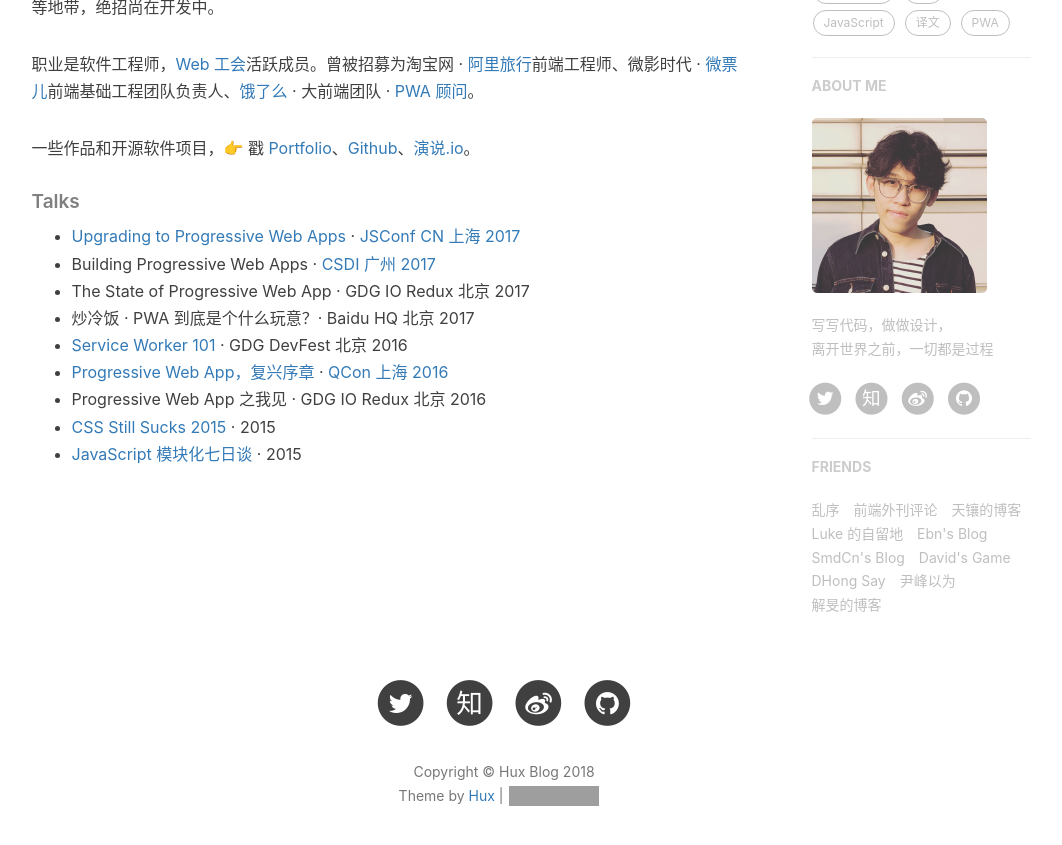
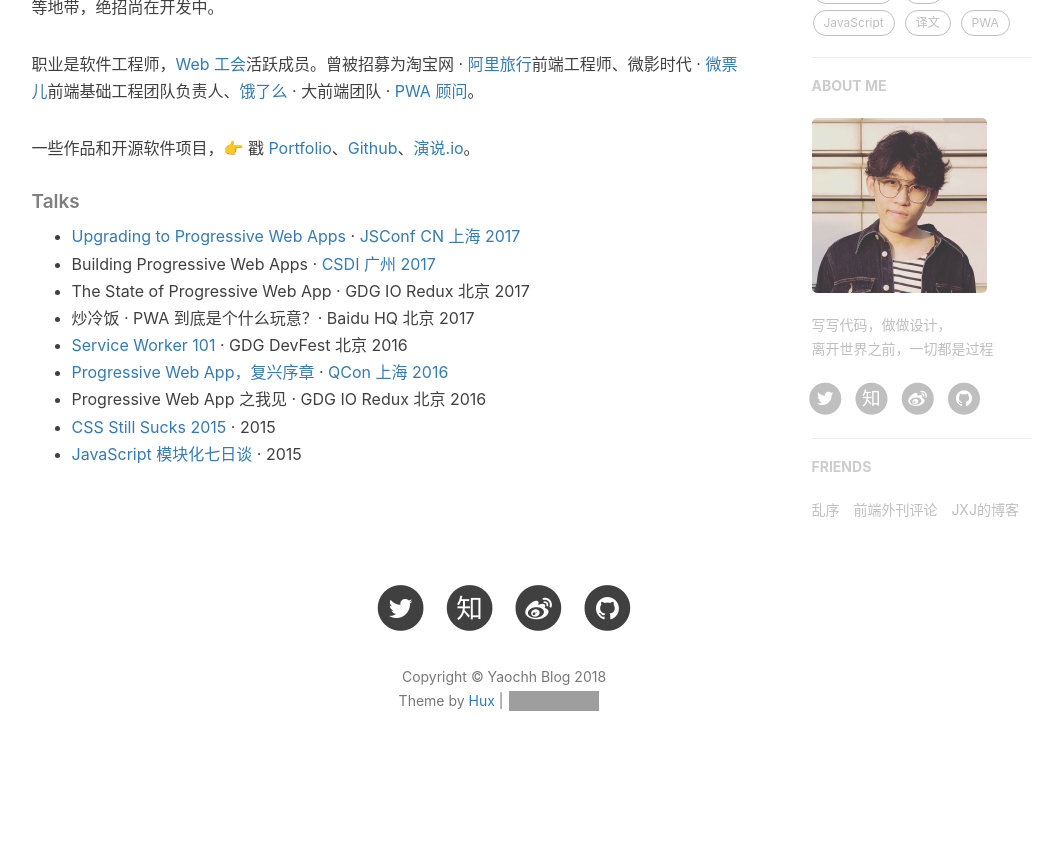
Before and after one commit to yaochh/yaochh.github.io, a Jekyll site: the page built from about.html, in a window 1280 px wide and 900 px high, scrolled down 636 px. Shown: the top 845 px of the window, without its empty margins (136-1198 px from the left). Built offline with Jekyll 4.4.1, drawn with Linux system fonts in a browser that asks for light colours; nearby versions of some CDN libraries; comment, search, counter and statistics services are not loaded; after the commit the page ends 1441 px from its top, so only the background shows below that; grey boxes are pictures that could not be loaded.

Commit message:
修改基本信息

```diff
--- a/_config.yml
+++ b/_config.yml
@@ -1,21 +1,21 @@
 # Site settings
-title: Hux Blog
-SEOTitle: 黄玄的博客 | Hux Blog
+title: Yaochh Blog
+SEOTitle: 楚晖的博客 | Yaochh Blog
 header-img: img/home-bg.jpg
-email: huxpro@gmail.com
-description: "关于前端与设计、黑客与画家 | 黄玄，Web & Mobile Lover，Software Engineer，UX Designer | 这里是 @Hux黄玄 的个人博客，与你一起发现更大的世界。"
-keyword: "黄玄, Hux黄玄, Hux, 鬼栈, huxpro, @huxpro, 黄玄的博客, Hux Blog, 博客, 个人网站, 互联网, Web, JavaScript, 前端, 设计"
-url: "https://huangxuan.me"              # your host, for absolute URL
+email: 448648048@qq,com
+description: "这里是 chuhui 的个人博客，与你一起发现更大的世界。"
+keyword: "黄玄的博客, Hux Blog, 博客, 个人网站, Web, JavaScript, 前端, 设计"
+url: "https://yaochh.github.io"              # your host, for absolute URL
 baseurl: ""                             # for example, '/blog' if your blog hosted on 'host/blog'
 
 
 
 # SNS settings
 RSS: false
-weibo_username:     huxpro
-zhihu_username:     huxpro
-github_username:    huxpro
-twitter_username:   huxpro
+weibo_username:     none
+zhihu_username:     none
+github_username:    yaochh
+twitter_username:   none
 #facebook_username:  huxpro
 # linkedin_username:  firstname-lastname-idxxxx
 
@@ -46,9 +46,9 @@
   input: GFM                            # use Github Flavored Markdown !important
 
 
-
+# 评论系统
 # Disqus settings
-disqus_username: hux
+disqus_username: yaochh
 
 # Netease setttings
 netease_comment: false
@@ -59,6 +59,8 @@
 # Baidu Analytics
 # ba_track_id: [your track id]
 
+
+# 站长工具
 # Google Analytics
 ga_track_id: 'UA-49627206-1'            # Format: UA-xxxxxx-xx
 ga_domain: huangxuan.me
@@ -96,28 +98,7 @@
         title: "前端外刊评论",
         href: "http://qianduan.guru/"
     },{
-        title: "天镶的博客",
-        href: "http://lingyu.wang/"
-    },{
-        title: "Luke 的自留地",
-        href: "http://hmqk1995.github.io"
-    },{
-        title: "Ebn's Blog",
-        href: "http://ebnbin.com/"
-    },{
-        title: "SmdCn's Blog",
-        href: "http://blog.smdcn.net"
-    },{
-        title: "David's Game",
-        href: "https://www.ruoyaowu.com/"
-    },{
-        title: "DHong Say",
-        href: "http://dhong.co"
-    },{
-        title: "尹峰以为",
-        href: "http://ingf.github.io/"
-    },{
-        title: "解旻的博客",
-        href: "http://xieminis.me/"
+        title: "JXJ的博客",
+        href: "http://jiaxin96.github,io"
     }
 ]
```
